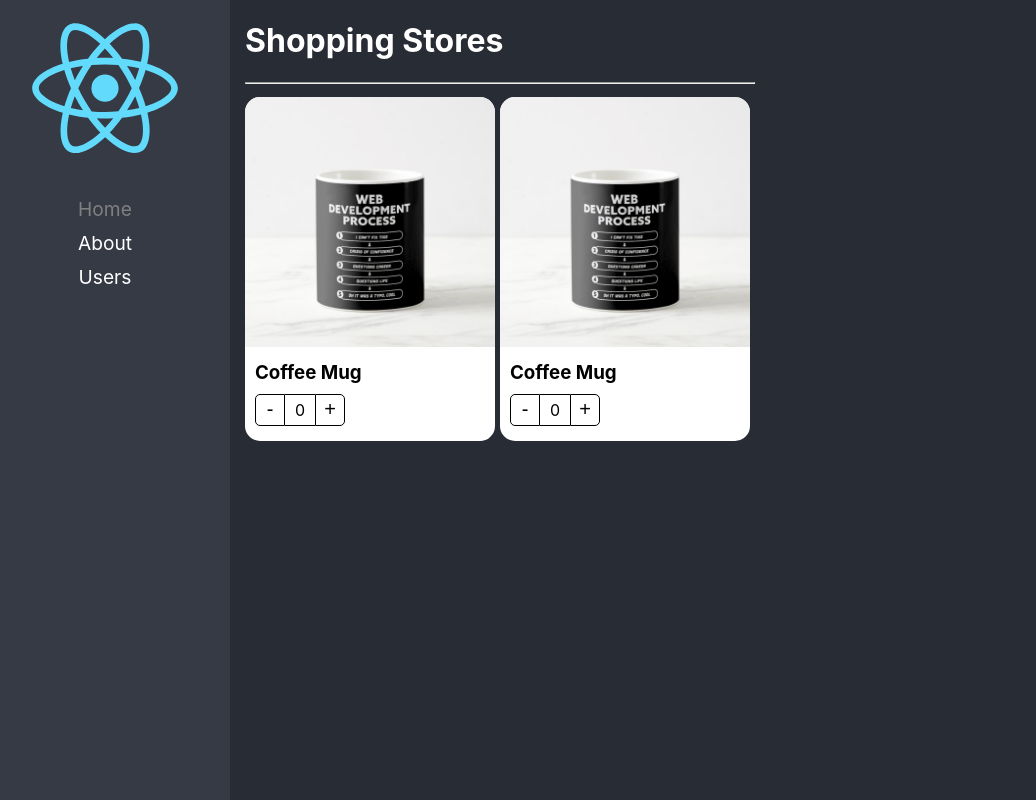
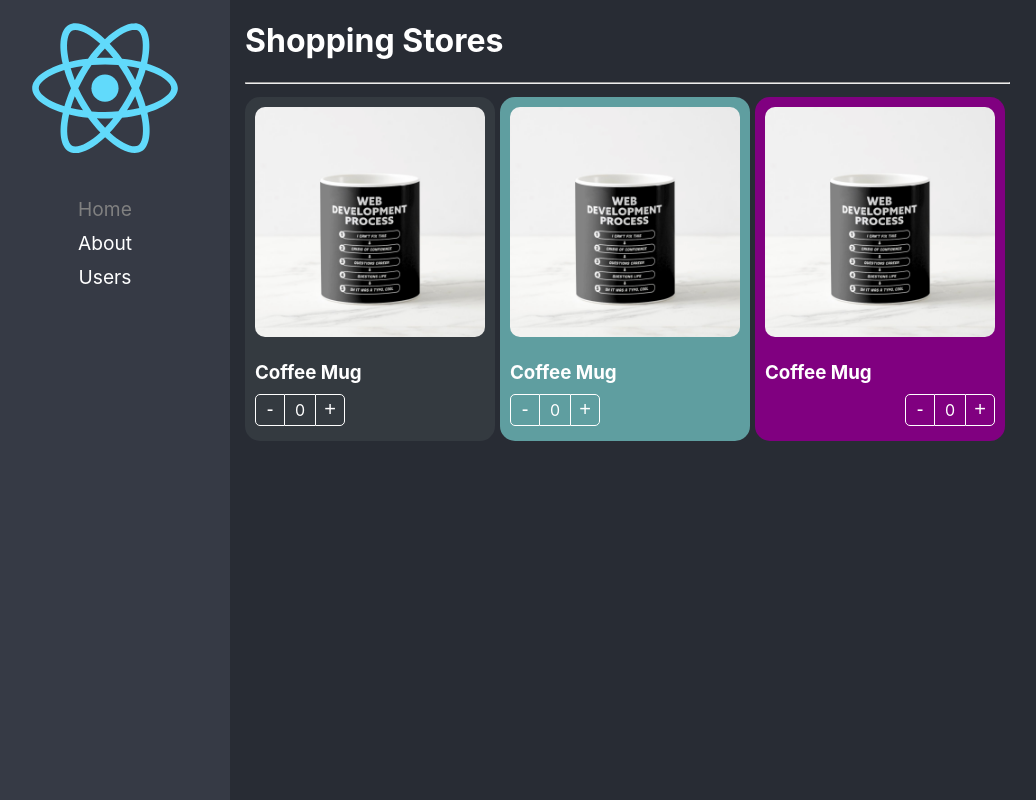
Before and after one commit to ldmrgrc/react-adv, a React (Create React App) app: page /home in a window 1280 px wide. Shown: the whole page, without its empty margins (20-1056 px from the left). Built offline with nearby package versions, Linux system fonts and the light colour scheme.

Commit message:
Component Extend Styles listo

```diff
--- a/src/02-component-patterns/components/ProductButtons.tsx
+++ b/src/02-component-patterns/components/ProductButtons.tsx
@@ -1,12 +1,18 @@
 import styles from '../styles/styles.module.css';
-import { useContext } from 'react';
+import { CSSProperties, useContext } from 'react';
 import { ProductContext } from './ProductCard';
 
-
-export const ProductButtons = () => {
+export interface ProductButtonsProps {
+    className?: string;
+    style?: CSSProperties;
+}
+export const ProductButtons = ({ className, style }: ProductButtonsProps) => {
     const { counter, increaseBy } = useContext(ProductContext);
     return (
-        <div className={styles.buttonsContainer}>
+        <div
+        className={`${styles.buttonsContainer} ${className ? className : '' } `}
+        style={style ? style : {}}
+        >
 
             <button
                 className={styles.buttonMinus}
--- a/src/02-component-patterns/components/ProductCard.tsx
+++ b/src/02-component-patterns/components/ProductCard.tsx
@@ -1,14 +1,19 @@
-import { createContext } from 'react';
+import { createContext, CSSProperties, ReactNode } from 'react';
 import { useProduct } from '../hooks/useProduct';
-import { ProductContextProps, ProductCardProps } from '../interfaces/productInterfaces';
+import { Product, ProductContextProps } from '../interfaces/productInterfaces';
 import styles from '../styles/styles.module.css';
-import { ProductImage, ProductTitle, ProductButtons } from "./index";
 
+export interface ProductCardProps {
+    product: Product;
+    children?: ReactNode;
+    className?: string;
+    style?: CSSProperties;
+}
 
 export const ProductContext = createContext({} as ProductContextProps);
 const { Provider } = ProductContext;
 
-export const ProductCard = ({ product, children }: ProductCardProps) => {
+export const ProductCard = ({ product, children, className, style }: ProductCardProps) => {
 
     const { counter, increaseBy } = useProduct();
 
@@ -17,11 +22,12 @@ export const ProductCard = ({ product, children }: ProductCardProps) => {
             product,
             counter,
             increaseBy
-            }}>
-            <div className={styles.productCard}>
-
+        }}>
+            <div
+                className={`${styles.productCard} ${className ? className : ''}`}
+                style={style ? style : {}}
+            >
                 {children}
-
             </div>
         </Provider>
     )
--- a/src/02-component-patterns/components/ProductImage.tsx
+++ b/src/02-component-patterns/components/ProductImage.tsx
@@ -1,17 +1,24 @@
 import styles from '../styles/styles.module.css';
 import noImage from '../assets/no-image.jpg';
-import { useContext } from 'react';
+import { CSSProperties, useContext } from 'react';
 import { ProductContext } from './ProductCard';
 
+export interface ProductImageProps {
+    className?: string;
+    img?: string;
+    style?: CSSProperties;
+}
 
-export const ProductImage = ({ img = '' }) => {
+export const ProductImage = ({ img, className, style }: ProductImageProps) => {
     const { product } = useContext(ProductContext);
     const image = img || (product.img || noImage);
 
     return (
         <img
-            className={styles.productImg}
+            alt="Product Image"
+            className={`${styles.productImg} ${className ? className : ''}`}
             src={image}
-            alt="Product Image" />
+            style={style ? style : {}}
+        />
     );
 };
--- a/src/02-component-patterns/components/ProductTitle.tsx
+++ b/src/02-component-patterns/components/ProductTitle.tsx
@@ -1,13 +1,23 @@
+import { CSSProperties, useContext } from 'react';
 import styles from '../styles/styles.module.css';
-import { useContext } from 'react';
 import { ProductContext } from './ProductCard';
 
+export interface ProductTitleProps {
+    title?: string;
+    className?: string;
+    style?: CSSProperties;
+}
 
-export const ProductTitle = ({ title }: { title?: string; }) => {
+export const ProductTitle = ({ title, className, style }: ProductTitleProps) => {
     const { product } = useContext(ProductContext);
     const titleText = title || product.title;
 
     return (
-        <h3 className={styles.productDescription}>{titleText}</h3>
+        <h3
+            className={`${styles.productDescription} ${className ? className : ''}`}
+            style={style ? style : {}}
+        >
+            { titleText }
+        </h3>
     );
 };
--- a/src/02-component-patterns/pages/ShoppingPage.tsx
+++ b/src/02-component-patterns/pages/ShoppingPage.tsx
@@ -1,6 +1,6 @@
 import React from 'react'
 import { ProductImage, ProductTitle, ProductButtons, ProductCard } from "../components/index";
-
+import '../styles/custom-styles.css'
 const product = {
   id: '1',
   title: 'Coffee Mug',
@@ -17,16 +17,47 @@ export const ShoppingPage = () => {
         flexDirection: 'row',
         flexWrap: 'wrap',
       }}>
-        <ProductCard product={product}>
-          <ProductCard.Image />
-          <ProductCard.Title />
-          <ProductCard.Buttons />
+        <ProductCard
+          product={product}
+          className="bg-dark"
+        >
+          <ProductCard.Image className='custom-img' />
+          <ProductCard.Title className="text-white" />
+          <ProductCard.Buttons className='custom-button' />
         </ProductCard>
 
-        <ProductCard product={product}>
-          <ProductImage />
-          <ProductTitle />
-          <ProductButtons />
+        <ProductCard
+          product={product}
+          style={{
+            backgroundColor: '#5f9ea0',
+            color: 'white',
+          }}
+        >
+          <ProductImage className='custom-img' />
+          <ProductTitle className="text-white" />
+          <ProductButtons className='custom-button' />
+        </ProductCard>
+
+        <ProductCard
+          product={product}
+          style={{
+            backgroundColor: 'purple',
+            color: 'white',
+          }}
+        >
+          <ProductImage style={{
+            borderRadius: '20px',
+            padding: '10px',
+            height: 'auto',
+            width: 'calc(100% - 20px)',
+          }} />
+          <ProductTitle style={{
+           fontWeight: 'bold',
+          }} />
+          <ProductButtons className='custom-button' style={{
+            display: 'flex',
+            justifyContent: 'end',
+          }} />
         </ProductCard>
       </div>
     </div>
--- /dev/null
+++ b/src/02-component-patterns/styles/custom-styles.css
@@ -0,0 +1,21 @@
+
+
+.bg-dark {
+  background-color: #343a40;
+}
+
+.text-white {
+  color: #fff;
+}
+
+.custom-img {
+  border-radius: 20px;
+  padding: 10px;
+  height: auto;
+  width: calc(100% - 20px);
+}
+
+.custom-button button, .custom-button div {
+  color: #fff;
+  border-color: #fff;
+}
```
Also changed, not shown: src/02-component-patterns/interfaces/productInterfaces.ts (+9 -11 lines).
